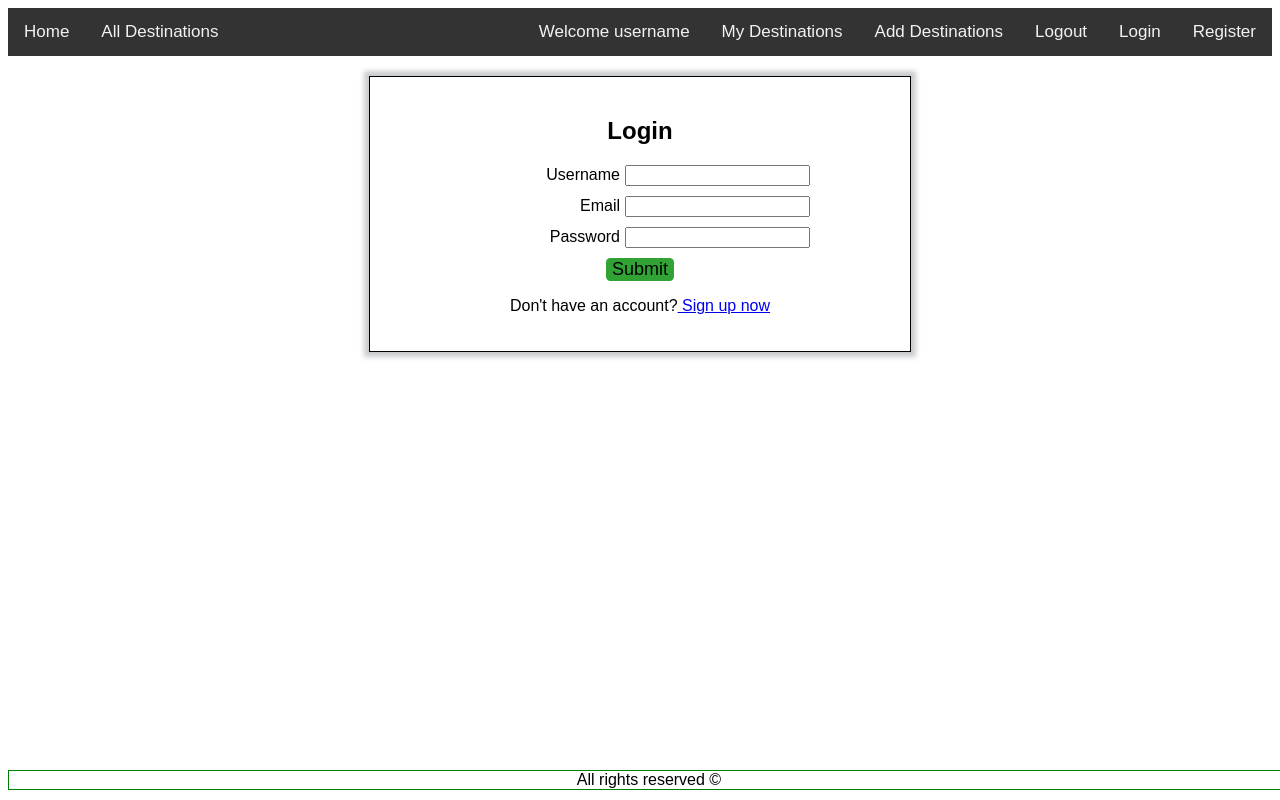
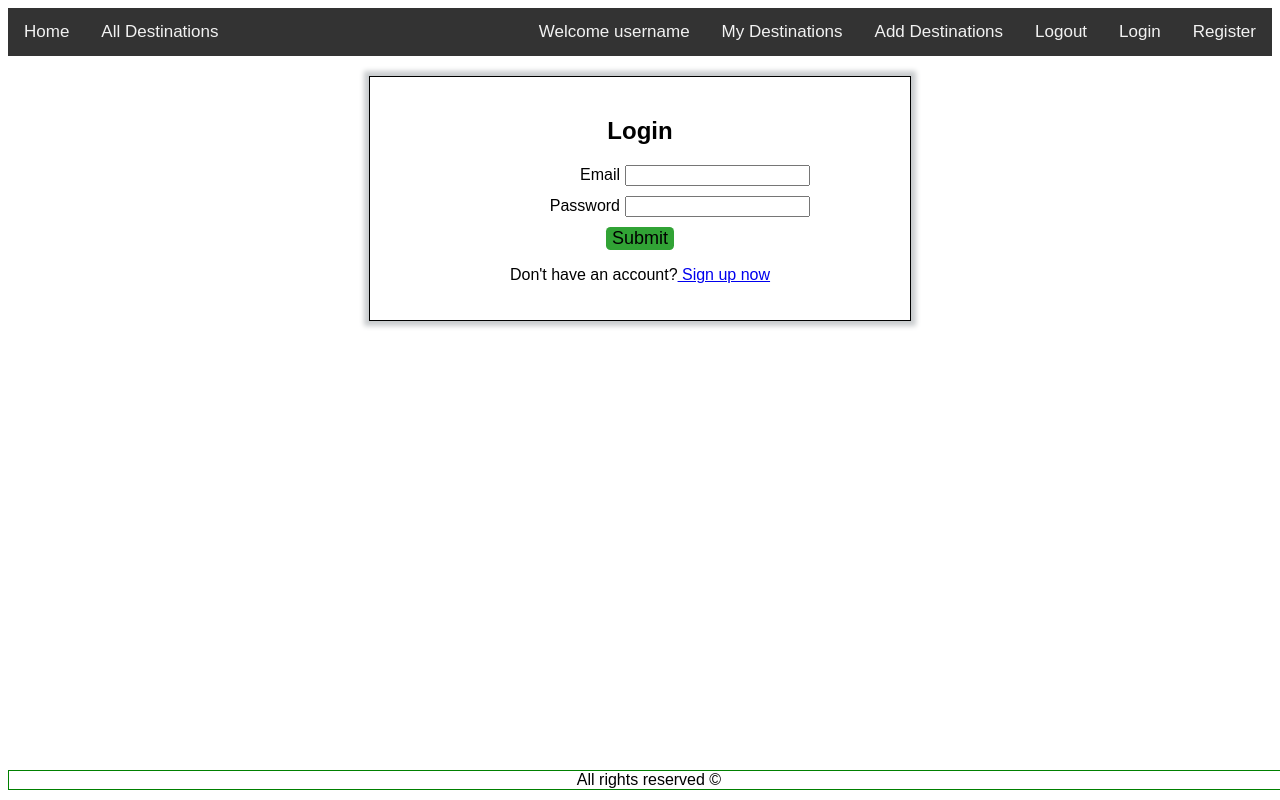
Before and after one commit to kn-nalbantov/travel-link, a React (Create React App) app: page /login in a window 1280 px wide. Built offline with nearby package versions, Linux system fonts and the light colour scheme; what parse would draw is missing.

Commit message:
small fixes

```diff
--- a/src/App.js
+++ b/src/App.js
@@ -1,13 +1,13 @@
 import Parse from 'parse/dist/parse.min.js';
 import { Routes, Route, Link } from 'react-router-dom';
 import Destinations from './routes/Destinations';
-import Register from './routes/Register';
 import Profile from './routes/Profile';
 import Create from './routes/Create';
 import Home from './routes/Home';
-import Login from './routes/Login';
 import * as api from './api.js';
 import { getDestinations } from './data.js';
+import Login from './routes/login';
+import Register from './routes/register';
 
 const PARSE_APPLICATION_ID = 'q4F1zNj3A1adPXkE9NB3OnpOVYHuqRxQb4HRjmqG';
 const PARSE_HOST_URL = 'https://parseapi.back4app.com/';
--- a/src/routes/login.jsx
+++ b/src/routes/login.jsx
@@ -1,5 +1,5 @@
-import { Link } from "react-router-dom";
-import { login } from "../api";
+import { Link } from 'react-router-dom';
+import { login } from '../api';
 
 export default function Login() {
   function onClick(e) {
@@ -16,26 +16,28 @@ export default function Login() {
   }
 
   return (
-    <main className="registerBox">
+    <main className='registerBox'>
       <h2>Login</h2>
       <form onSubmit={onSubmit}>
         <div className='register'>
-          <label htmlFor='username' onClick={onClick}>Username</label>
-          <input type='text' name='username' />
-        </div>
-        <div className='register'>
-          <label htmlFor='email' onClick={onClick}>Email</label>
+          <label htmlFor='email' onClick={onClick}>
+            Email
+          </label>
           <input type='email' name='email' />
         </div>
         <div className='register'>
-          <label htmlFor='password' onClick={onClick}>Password</label>
+          <label htmlFor='password' onClick={onClick}>
+            Password
+          </label>
           <input type='password' name='password' />
         </div>
-        <div className="register">
-          <input type="submit" value="Submit"/>
+        <div className='register'>
+          <input type='submit' value='Submit' />
         </div>
       </form>
-      <p>Don't have an account?<Link to="/register"> Sign up now</Link></p>
+      <p>
+        Don't have an account?<Link to='/register'> Sign up now</Link>
+      </p>
     </main>
   );
 }
```
